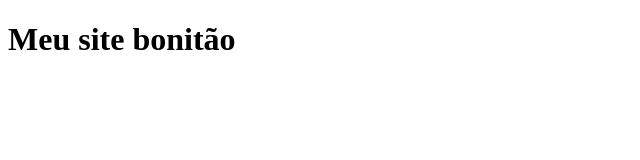
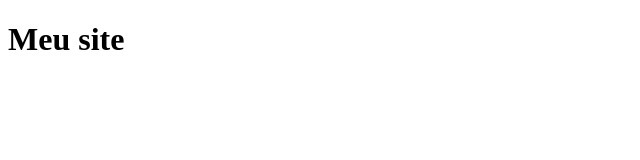
Before and after one commit to WillTGIT/teste-git, a plain HTML site: page index.html in a window 1280 px wide. Shown: the whole page, without its empty margins (0-640 px from the left). Drawn offline with Linux system fonts and the light colour scheme.

Commit message:
troca o texto do titulo

```diff
--- a/index.html
+++ b/index.html
@@ -6,6 +6,6 @@
     <title>Document</title>
 </head>
 <body>
-    <h1>Meu site bonitão</h1>
+    <h1>Meu site</h1>
 </body>
 </html>
```
